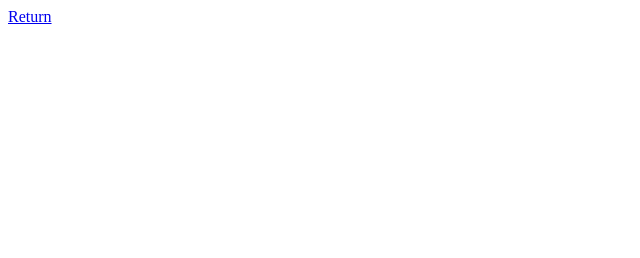
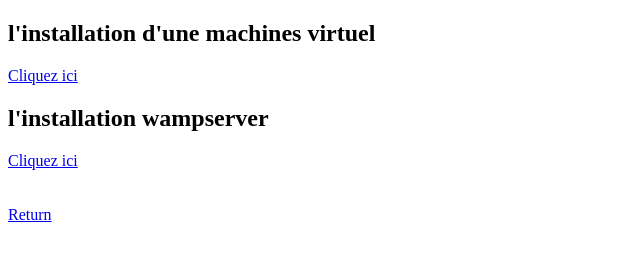
Before and after one commit to lfednail/fednail-leclercqportfolio.github.io, a plain HTML site: page about.html in a window 1280 px wide. Shown: the whole page, without its empty margins (0-640 px from the left). Drawn offline with Linux system fonts and the light colour scheme.

Commit message:
Update about.html

```diff
--- a/about.html
+++ b/about.html
@@ -1,12 +1,59 @@
 <!DOCTYPE html>
-<html lang="en">
+<html lang="fr">
 <head>
     <meta charset="UTF-8">
     <meta http-equiv="X-UA-Compatible" content="IE=edge">
     <meta name="viewport" content="width=device-width, initial-scale=1.0">
-    <title>Document</title>
+    <title>TUTO</title>
 </head>
 <body>
+    <title>TUTO</title>
+
+    <div class="elementor-column elementor-col-50 elementor-inner-column elementor-element elementor-element-8303511" data-id="8303511" data-element_type="column">
+        <div class="elementor-widget-wrap elementor-element-populated">
+                            <div class="elementor-element elementor-element-1cbd861 elementor-widget elementor-widget-heading" data-id="1cbd861" data-element_type="widget" data-widget_type="heading.default">
+            <div class="elementor-widget-container">
+        <h2 class="elementor-heading-title elementor-size-default">l'installation d'une machines virtuel</h2>		</div>
+            </div>
+                </div>
+    </div>
+
+    <a href="http://marouanewalid.com/wp-content/uploads/2022/12/InstallationServeurLAMP-Debian11_compressed.pdf" class="elementor-button-link elementor-button elementor-size-sm" role="button">
+        <span class="elementor-button-content-wrapper">
+        <span class="elementor-button-text">Cliquez ici</span>
+        </span>
+    </a>
+    <br>
+
+
+    <div class="elementor-container elementor-column-gap-no">
+        <div class="elementor-column elementor-col-50 elementor-inner-column elementor-element elementor-element-d593b8a" data-id="d593b8a" data-element_type="column">
+<div class="elementor-widget-wrap elementor-element-populated">
+                    <div class="elementor-element elementor-element-2d88fc6 elementor-widget elementor-widget-heading" data-id="2d88fc6" data-element_type="widget" data-widget_type="heading.default">
+    <div class="elementor-widget-container">
+<h2 class="elementor-heading-title elementor-size-default">l'installation wampserver</h2>		</div>
+    </div>
+        </div>
+</div>
+    <div class="elementor-column elementor-col-50 elementor-inner-column elementor-element elementor-element-3391b99" data-id="3391b99" data-element_type="column">
+<div class="elementor-widget-wrap elementor-element-populated">
+                    <div class="elementor-element elementor-element-e12107f elementor-widget elementor-widget-button" data-id="e12107f" data-element_type="widget" data-widget_type="button.default">
+    <div class="elementor-widget-container">
+        <div class="elementor-button-wrapper">
+<a href="http://marouanewalid.com/wp-content/uploads/2022/12/TuTO-Wampserver.pptx" class="elementor-button-link elementor-button elementor-size-sm" role="button">
+            <span class="elementor-button-content-wrapper">
+            <span class="elementor-button-text">Cliquez ici</span>
+</span>
+        </a>
+</div>
+    </div>
+    </div>
+        </div>
+</div>
+                </div>
+<br>
+   <br>
+
     <a href="Portfolio-FEDNAIL.html">Return</a>
 </body>
 </html>
```
